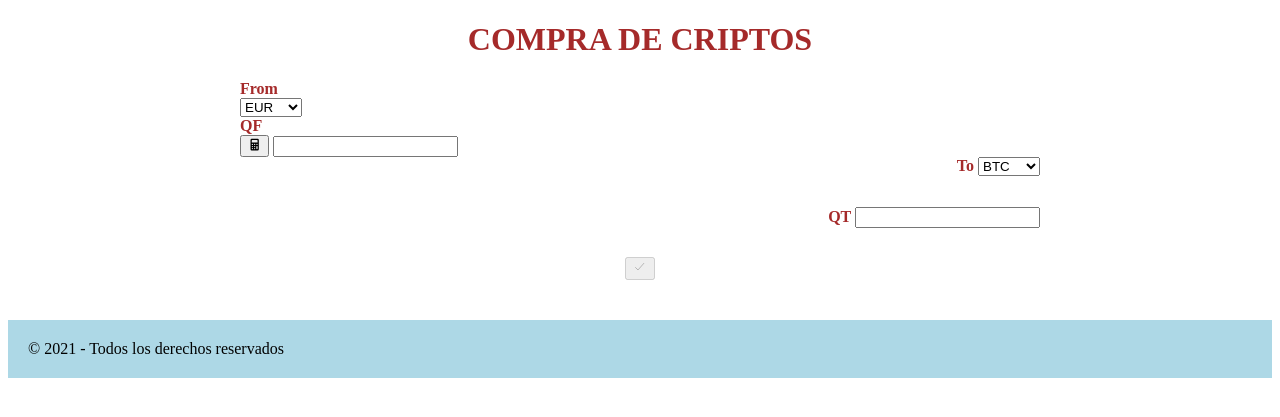
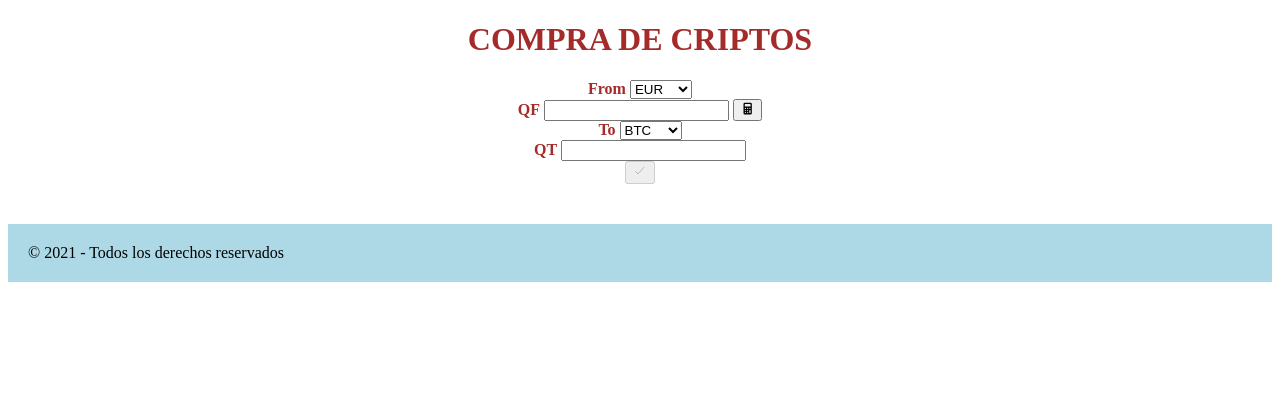
Before and after one commit to SheylaPDV/BZ9_flask, a Flask app: page /purchase in a window 1280 px wide. Shown: the part 83-500 px from the top of the page. Run offline with Flask 2, Linux system fonts and the light colour scheme; some libraries are stand-ins or nearby versions.

Commit message:
sigo intentando colocar el formulario, asi se queda de momento

```diff
--- a/balance/static/css/styles.css
+++ b/balance/static/css/styles.css
@@ -70,24 +70,12 @@ main {
     font-size: xx-small;
 }
 
-.campo-formulario-from label {
-    display: block;
+.campo-formulario label {
     font-size: 1rem;
     font-weight: bold;
     padding-bottom: 0;
-    text-align: left;
 }
 
-.campo-formulario-from {
-    text-align: left;
+.campo-formulario button {
+    display: inline;
 }
-
-.campo-formulario-to {
-    text-align: right;
-    height: 50px;
-
-}
-
-.campo-formulario-to label {
-    text-align: right;
-}
--- a/balance/templates/purchase.html
+++ b/balance/templates/purchase.html
@@ -16,7 +16,7 @@ COMPRA DE CRIPTOS
     {% endif %}
     <form action="/purchase" method="POST">
 
-        <div class="campo-formulario-from">
+        <div class="campo-formulario">
             <label for="from">From</label>
             {% if datos.to_quantity != "" %}
                 <select name="from_currency">
@@ -36,20 +36,19 @@ COMPRA DE CRIPTOS
              </select>
         </div>
 
-        <div class="campo-formulario-from">
+        <div class="campo-formulario">
             {% if datos.to_quantity != "" %}
-                <label for="Q">QF</label><button type="submit" class="green-button" disabled ><ion-icon name="calculator"></ion-icon></button>
+                <label for="Q">QF</label>
+                <input type="number" step="0.01" name="from_quantity" id="from_quantity" value="{{ datos.from_quantity }}" readonly required>
+                <button type="submit" class="green-button" disabled ><ion-icon name="calculator"></ion-icon></button>
             {% else %}
-                <label for="Q">QF</label><button type="submit" class="green-button" ><ion-icon name="calculator"></ion-icon></button>
-            {% endif %}
-            {% if datos.to_quantity != "" %}
-                <input type="number" step="0.01" name="from_quantity" id="from_quantity" value="{{ datos.from_quantity }}" readonly required>
-            {% else %}
+                <label for="Q">QF</label>
                 <input type="number" step="0.01" name="from_quantity" id="from_quantity" value="{{ datos.from_quantity }}" required>
+                <button type="submit" class="green-button" ><ion-icon name="calculator"></ion-icon></button>
             {% endif %}
         </div>
 
-        <div class="campo-formulario-to">
+        <div class="campo-formulario">
             <label for="to">To</label>
             {% if datos.to_quantity != "" %}
                 <select name="to_currency" disabled="disabled">
@@ -70,7 +69,7 @@ COMPRA DE CRIPTOS
              </select>
         </div>
 
-        <div class="campo-formulario-to">
+        <div class="campo-formulario">
             <label for="Q">QT</label>
             <input type="text" name="to_quantity" id="to_quantity" value="{{ datos.to_quantity }}" readonly required>
         </div>
```
